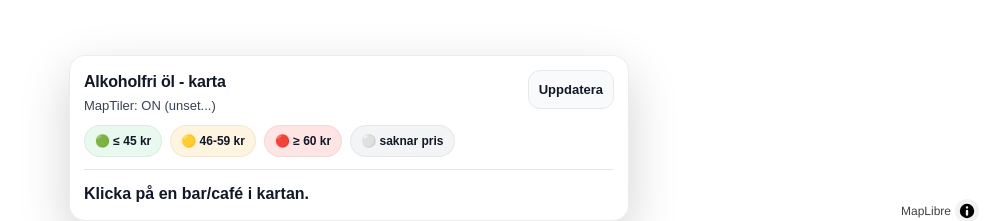
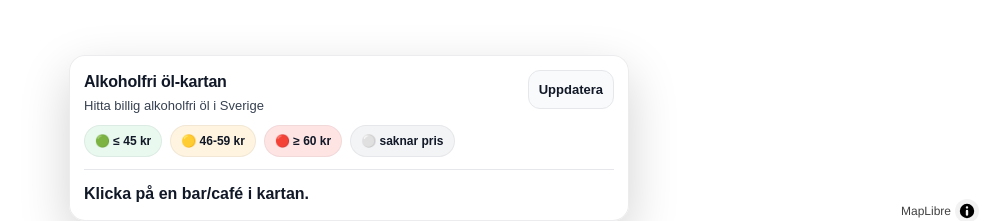
Before and after one commit to borickard/alkofri-karta, a Next.js app in the folder web/: page / in a window 1280 px wide. Shown: the part 567-788 px from the top of the page, without its empty margins (291-1280 px from the left). Built offline with nearby package versions, Linux system fonts and the light colour scheme; no server answers; the database is empty.

Commit message:
changed text

```diff
--- a/web/app/page.tsx
+++ b/web/app/page.tsx
@@ -514,8 +514,8 @@ export default function Page() {
         <div style={ui.panel}>
           <div style={{ display: 'flex', gap: 10, justifyContent: 'space-between', alignItems: 'flex-start' }}>
             <div>
-              <div style={ui.title}>Alkoholfri öl - karta</div>
-              <div style={ui.subtitle}>{maptilerStatus}</div>
+              <div style={ui.title}>Alkoholfri öl-kartan</div>
+              <div style={ui.subtitle}>Hitta billig alkoholfri öl i Sverige</div>
             </div>
             <button onClick={loadBarsAndPrices} style={ui.btnGhost}>
               Uppdatera
```
